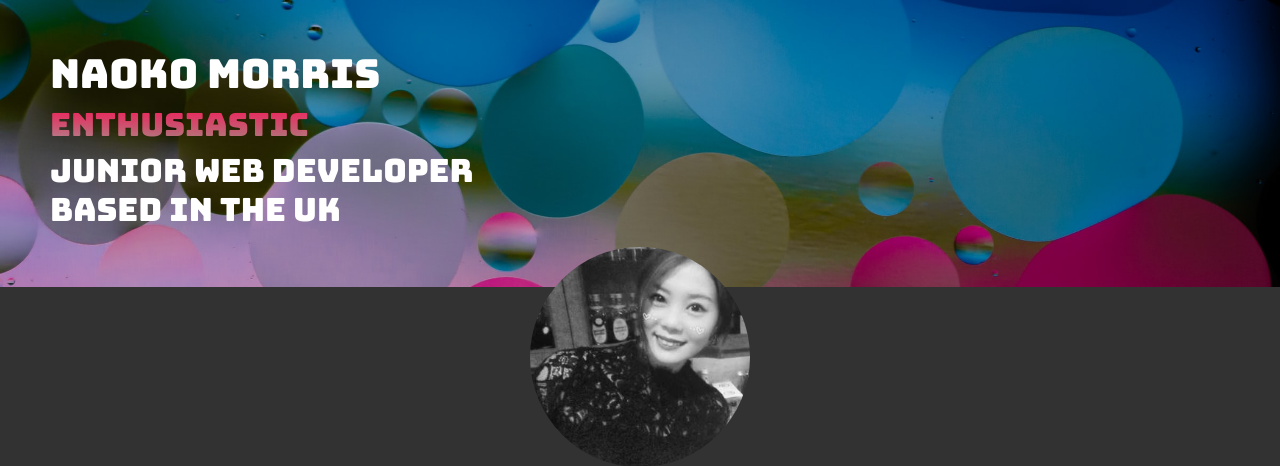
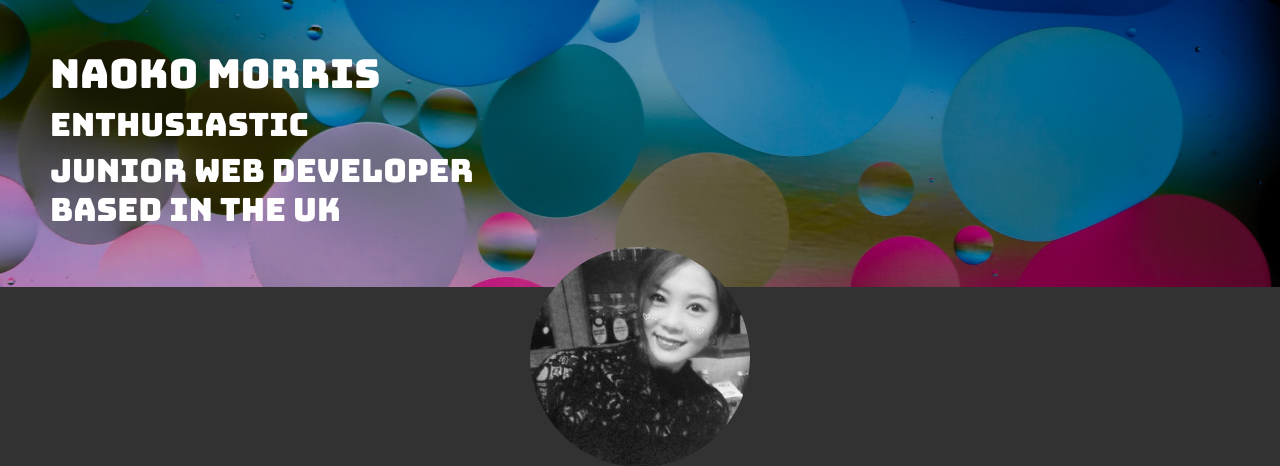
Before and after one commit to suzuran7053/suzuran7053.github.io, a PHP site: page / in a window 1280 px wide. Shown: the part 56-522 px from the top of the page. Run offline with PHP 8.4, Linux system fonts and the light colour scheme; some libraries are stand-ins or nearby versions.

Commit message:
Update style.css

```diff
--- a/style.css
+++ b/style.css
@@ -124,8 +124,6 @@ hr {
     -webkit-text-fill-color: transparent;
 }
 
-#enth{
-    background: linear-gradient(180deg, rgba(245,29,91,1) 0%, rgba(233,176,189,0.6674019949776786) 100%);
-    -webkit-background-clip: text;
-    -webkit-text-fill-color: transparent;
+.bottom {
+    margin-bottom: 100px;
 }
```
